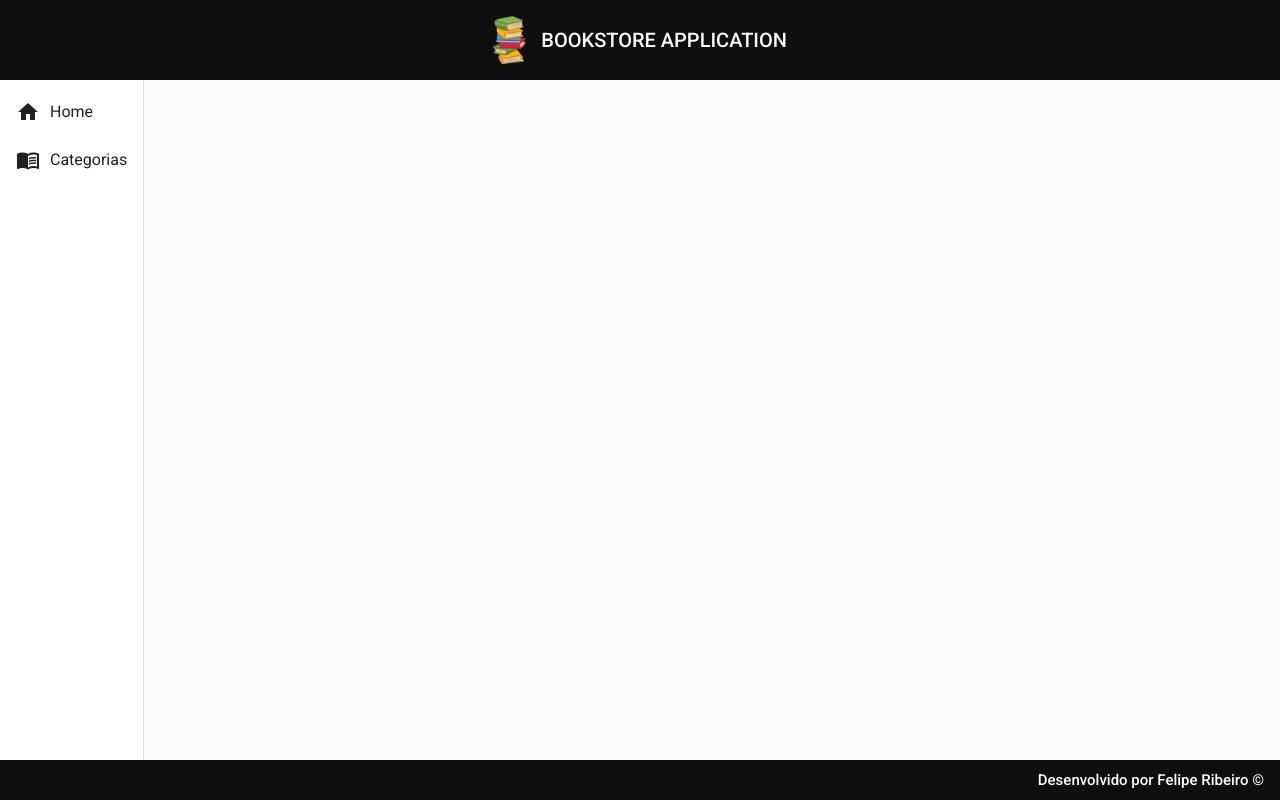
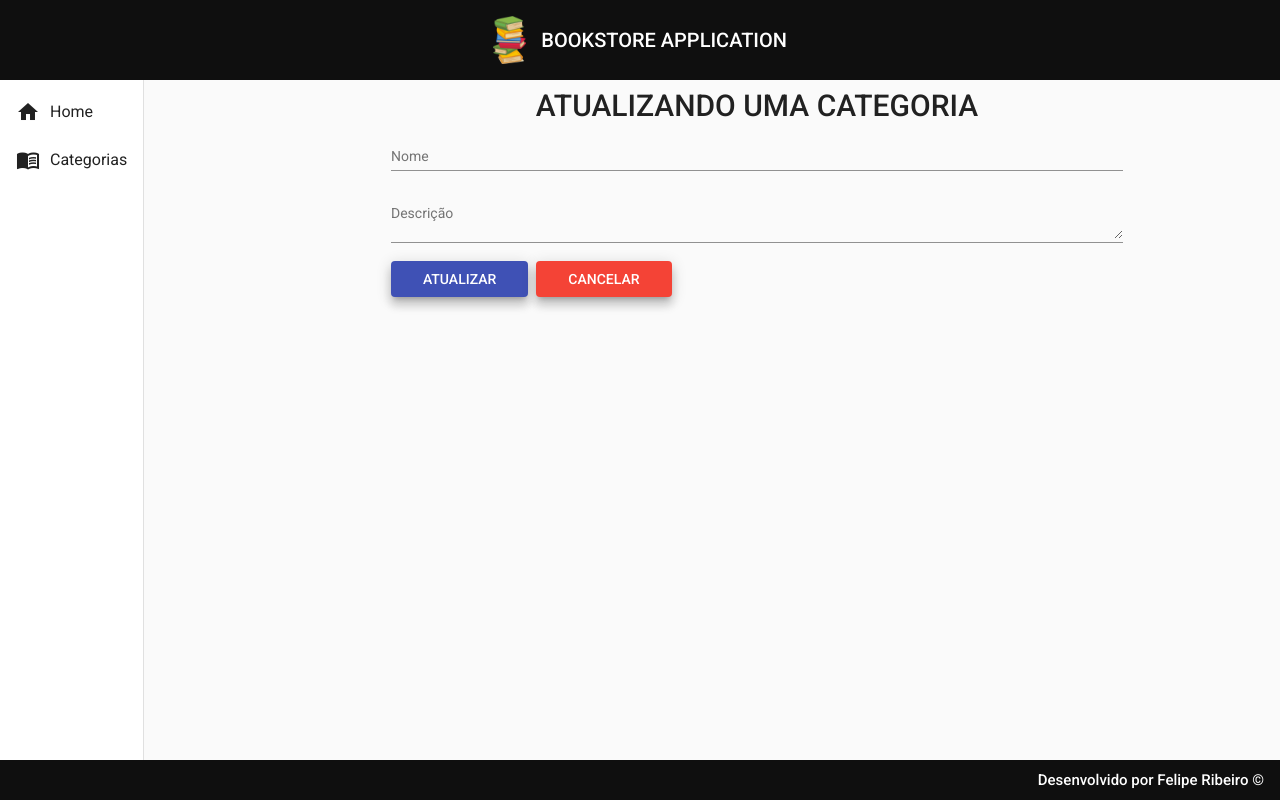
Before and after one commit to feliperb12/Front-End-BookStore, an Angular app: page /categorias/update/1 in a window 1280 px wide. Before the commit this address led to /. Built offline with nearby package versions, Linux system fonts and the light colour scheme.

Commit message:
Criando o update

```diff
--- a/src/app/app-routing.module.ts
+++ b/src/app/app-routing.module.ts
@@ -1,3 +1,4 @@
+import { CategoriaUpdateComponent } from './components/views/categoria/categoria-update/categoria-update.component';
 import { CategoriaDeleteComponent } from './components/views/categoria/categoria-delete/categoria-delete.component';
 import { CategoriaCreateComponent } from './components/views/categoria/categoria-create/categoria-create.component';
 import { CategoriaReadComponent } from './components/views/categoria/categoria-read/categoria-read.component';
@@ -24,6 +25,10 @@
     path: 'categorias/delete/:id',
     component:CategoriaDeleteComponent
 
+  },
+  {
+    path:'categorias/update/:id',
+    component:CategoriaUpdateComponent
   }
 ];
 
--- a/src/app/app.module.ts
+++ b/src/app/app.module.ts
@@ -24,6 +24,7 @@
 import { MatFormFieldModule } from '@angular/material/form-field';
 import { MatSnackBarModule } from '@angular/material/snack-bar';
 import { CategoriaDeleteComponent } from './components/views/categoria/categoria-delete/categoria-delete.component';
+import { CategoriaUpdateComponent } from './components/views/categoria/categoria-update/categoria-update.component';
 
 
 
@@ -39,7 +40,8 @@
     HomeComponent,
     CategoriaReadComponent,
     CategoriaCreateComponent,
-    CategoriaDeleteComponent
+    CategoriaDeleteComponent,
+    CategoriaUpdateComponent
   ],
   imports: [
     BrowserModule,
--- a/src/app/components/views/categoria/categoria-read/categoria-read.component.html
+++ b/src/app/components/views/categoria/categoria-read/categoria-read.component.html
@@ -41,7 +41,7 @@
             <ng-container matColumnDef="acoes">
                 <th class="mat-header" mat-header-cell *matHeaderCellDef> AÇÕES </th>
                 <td mat-cell *matCellDef="let row">
-                    <a class="edit" href="#">
+                    <a class="edit" routerLink="update/{{row.id}}">
                         <i class="material-icons">edit</i>
                     </a>
                     <a class="delete" routerLink="delete/{{row.id}}">
--- /dev/null
+++ b/src/app/components/views/categoria/categoria-update/categoria-update.component.css
@@ -0,0 +1,26 @@
+form{
+    text-align: center;
+    width: 70%;
+    margin: 10px auto 0 auto;
+}
+
+h1{
+    font-size: 30px;
+    font-weight: 500;
+    margin-bottom: 10px;
+}
+
+.form{
+    width: 100%;
+}
+
+.buttons{
+    width: 100%;
+    text-align: start;
+}
+
+button{
+    margin-right: .5rem;
+    padding-right: 2rem;
+    padding-left: 2rem;
+}
--- /dev/null
+++ b/src/app/components/views/categoria/categoria-update/categoria-update.component.html
@@ -0,0 +1,20 @@
+<form>
+    <h1>ATUALIZANDO UMA CATEGORIA</h1>
+
+    <mat-form-field class="form">
+        <mat-label>Nome</mat-label>
+        <input matInput  type="text" name="nome" placeholder="Ex. Computação">
+    </mat-form-field>
+
+    <mat-form-field class="form">
+        <mat-label>Descrição</mat-label>
+        <textarea matInput  type="text" name="descricao" placeholder="Ex. Livros de Computação"></textarea>
+    </mat-form-field>
+
+    <div class="buttons">
+        <button class="mat-elevation-z8"  mat-raised-button color="primary"> ATUALIZAR</button>
+        <button class="mat-elevation-z8"  mat-raised-button color="warn"> CANCELAR</button>
+
+
+    </div>
+</form>
--- /dev/null
+++ b/src/app/components/views/categoria/categoria-update/categoria-update.component.ts
@@ -0,0 +1,15 @@
+import { Component, OnInit } from '@angular/core';
+
+@Component({
+  selector: 'app-categoria-update',
+  templateUrl: 'categoria-update.component.html',
+  styleUrls: ['./categoria-update.component.css']
+})
+export class CategoriaUpdateComponent implements OnInit {
+
+  constructor() { }
+
+  ngOnInit(): void {
+  }
+
+}
```
